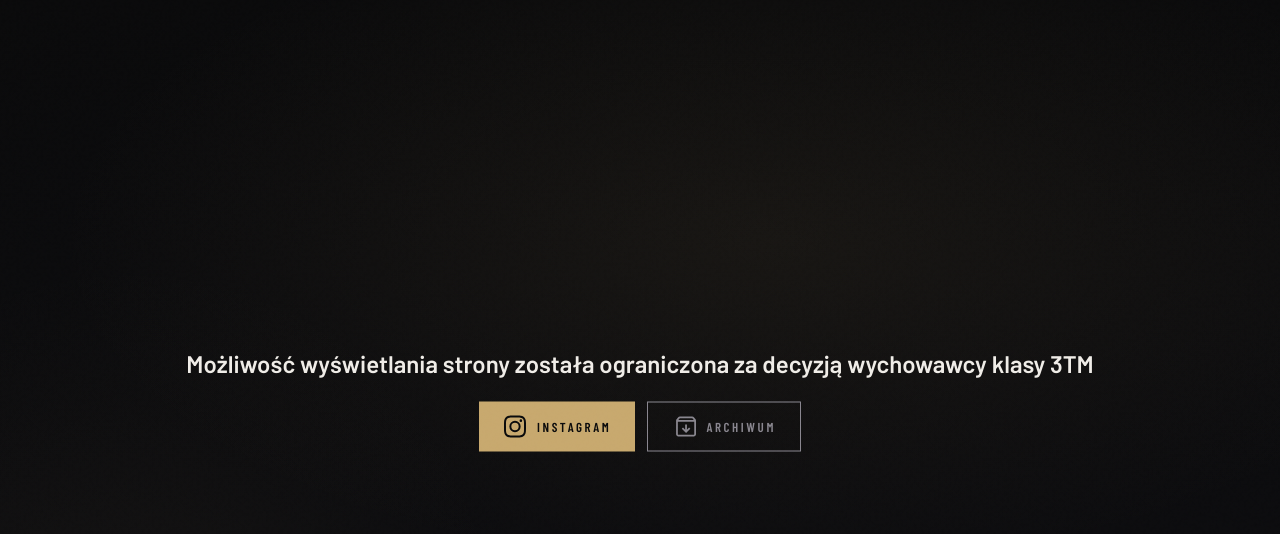
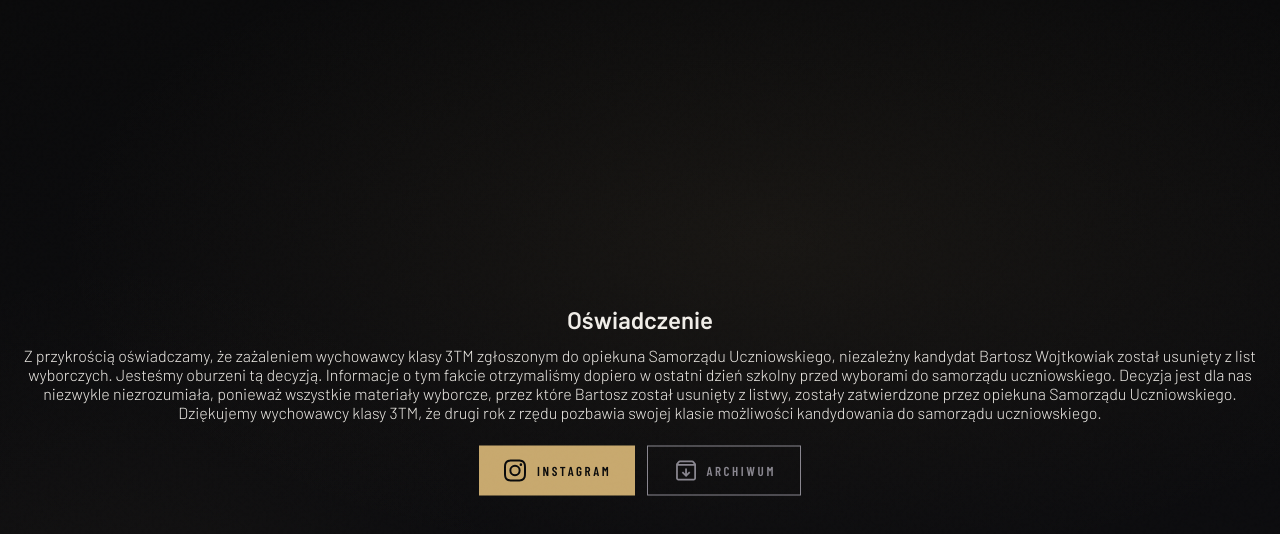
Before and after one commit to uravuz/soltys, a Next.js app: page / in a window 1280 px wide. Shown: the top 534 px of the page. Built offline with nearby package versions, Linux system fonts and the light colour scheme.

Commit message:
oswiadczenie

```diff
--- a/components/Blocked.tsx
+++ b/components/Blocked.tsx
@@ -24,9 +24,18 @@ export default function Blocked() {
         }}>
             <h1 style={{
                 display: "block",
-                marginBottom: "24px",
+                marginBottom: "12px",
                 textAlign: "center"
-            }}>Możliwość wyświetlania strony została ograniczona za decyzją wychowawcy klasy 3TM</h1>
+            }}>Oświadczenie</h1>
+
+<p style={{
+display: "block",
+marginBottom: "24px",
+textAlign: "center"
+}}>Z przykrością oświadczamy, że zażaleniem wychowawcy klasy 3TM zgłoszonym do opiekuna Samorządu Uczniowskiego, niezależny kandydat Bartosz Wojtkowiak został usunięty z list wyborczych.
+Jesteśmy oburzeni tą decyzją. Informacje o tym fakcie otrzymaliśmy dopiero w ostatni dzień szkolny przed wyborami do samorządu uczniowskiego.
+Decyzja jest dla nas niezwykle niezrozumiała, ponieważ wszystkie materiały wyborcze, przez które Bartosz został usunięty z listwy, zostały zatwierdzone przez opiekuna Samorządu Uczniowskiego.
+Dziękujemy wychowawcy klasy 3TM, że drugi rok z rzędu pozbawia swojej klasie możliwości kandydowania do samorządu uczniowskiego.</p>
 
             <style>{`
                 @media (max-width: 393px) {
```
